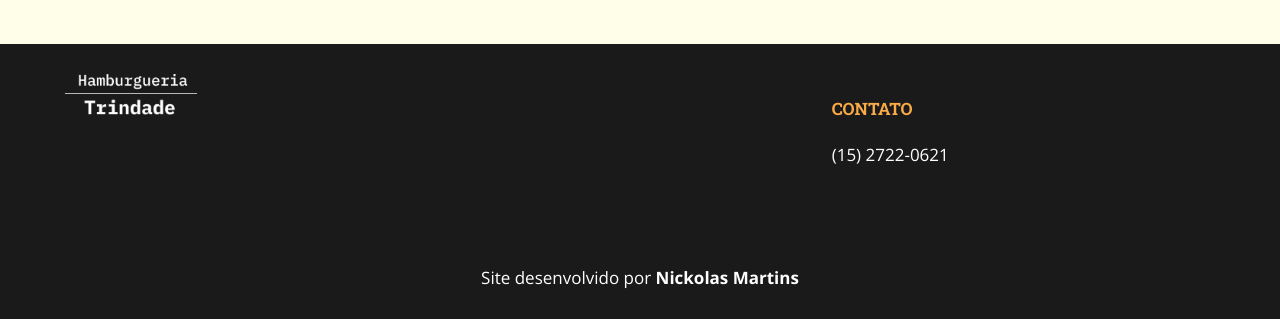
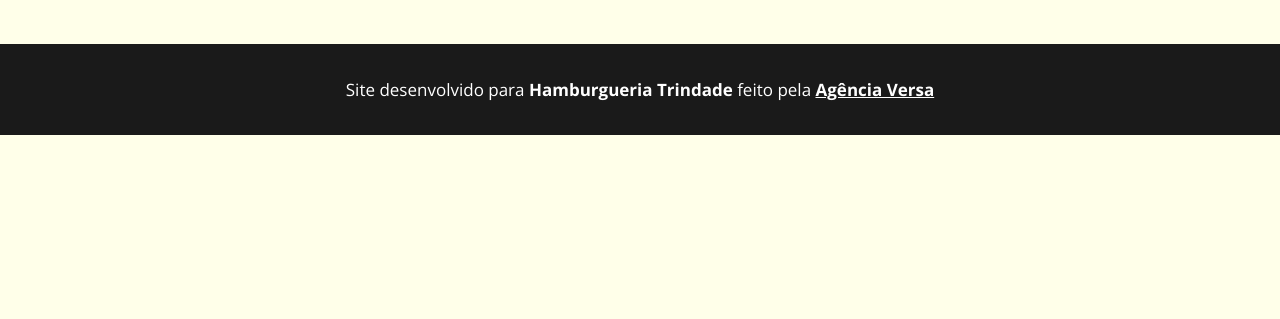
Before and after one commit to Agencia-Versa/HamburgueriaTrindade, a plain HTML site: page historia.html in a window 1280 px wide. Shown: the part 1005-1324 px from the top of the page. After the commit the page ends 1140 px from the top, so only its background shows below. Drawn offline with nearby package versions, Linux system fonts and the light colour scheme.

Commit message:
fix: maps and footer alignment

```diff
--- a/css/main.css
+++ b/css/main.css
@@ -5,6 +5,7 @@
     padding: 0;
     box-sizing: border-box;
     font-size: calc(12px + 0.390625vw);
+    scroll-behavior: smooth;
 }
 
 :root{
--- a/css/sections.css
+++ b/css/sections.css
@@ -195,6 +195,12 @@
     background: var(--secondary-color);
     color: #ffffff;
     padding: var(--main-padding);
+    width: 100%;
+    padding: 0;
+}
+
+.footer-company p{
+    padding: 2rem;
 }
 
 .footer-company a{
--- a/historia.html
+++ b/historia.html
@@ -26,7 +26,7 @@
                     <a href="" class="active">História</a>
                     <a href="index.html#cardapio">Cardápio</a>
                     <a href="index.html#delivery">Delivery</a>
-                    <a href="https://wa.me/5511957077700?text=Olá, Gostaria de saber mais sobre a Hamburgueria Trindade!" class="contact-btn">Fale conosco</a>
+                    <a href="" class="contact-btn">Fale conosco</a>
                 </div>
             </div>
             <div class="container menu-icon">
@@ -63,31 +63,8 @@
         </section>
 
     </main>
-
-    <footer>
-        <div class="col">
-            <header>
-                <img src="img/Untitled.png" class="footer-logo">
-            </header>
-
-        </div>
-        <div class="col">
-
-            </a>
-        </div>
-        <div class="col">
-            <header>
-                <h4>Contato</h4>
-            </header>
-            <p>
-                (15) 2722-0621
-                <br />
-                <br />
-            </p>
-        </div>
-    </footer>
     <div class="footer-company">
-        <p>Site desenvolvido por <a href="#"><strong>Nickolas Martins</strong></a></p>
+        <p>Site desenvolvido para<strong> Hamburgueria Trindade</strong> feito pela <a style="text-decoration: underline;" href="https://agenciaversa.com.br"><strong>Agência Versa</strong></a></p>
     </div>
     <script src='menu.js'></script>
 </body>
```
Also changed, not shown: index.html (+7 -35 lines), img/2703069_phone_cell_contact_telephone_icon.png (added), img/versa-logo.png (added).
